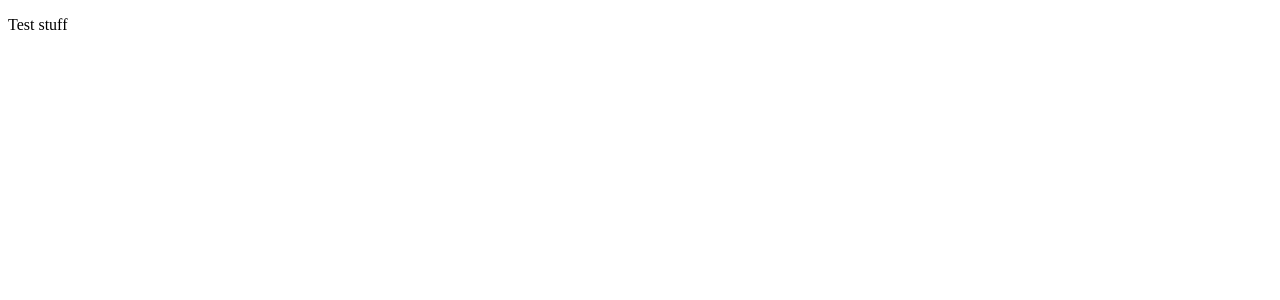
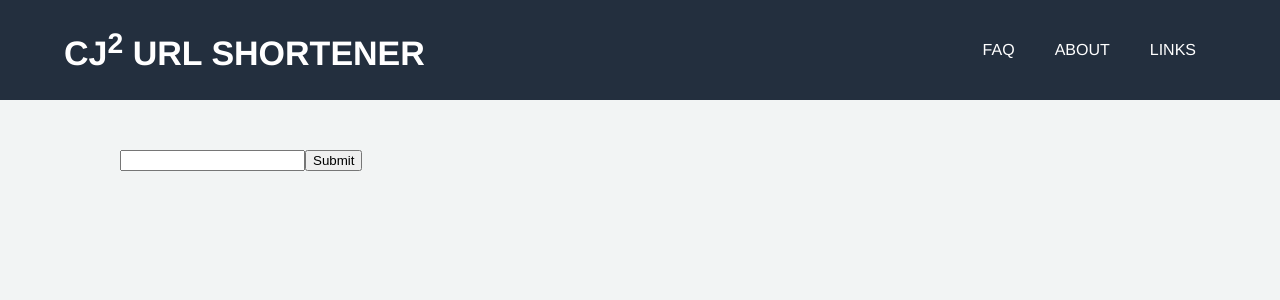
Before and after one commit to cj2-site/cj2_frontend, a React (Create React App) app: page / in a window 1280 px wide. Shown: the top 300 px of the page. Built offline with nearby package versions, Linux system fonts and the light colour scheme; a web font is replaced by a local one.

Commit message:
front end basics and header

```diff
--- a/package.json
+++ b/package.json
@@ -6,7 +6,8 @@
     "node-sass": "^4.12.0",
     "react": "^16.8.6",
     "react-dom": "^16.8.6",
-    "react-scripts": "3.0.1"
+    "react-scripts": "3.0.1",
+    "superagent": "^5.0.5"
   },
   "scripts": {
     "start": "react-scripts start",
--- a/src/components/app.jsx
+++ b/src/components/app.jsx
@@ -1,13 +1,33 @@
 import React from 'react';
+import Header from './header.jsx';
+import SubmitURL from './submiturl.jsx';
+import OutputURL from './outputurl.jsx';
 
-function App() {
-  return (
-    <div className="App">
-      <header className="App-header">
-        <p>Test stuff</p>
-      </header>
-    </div>
-  );
+class App extends React.Component {
+  constructor(props) {
+    super(props);
+    this.state = {
+      tinyURL: '',
+      backendURL: 'https://cj2.site',
+    };
+  }
+
+  updateTinyURL = (tinyURL) => {
+    this.setState({tinyURL});
+  }
+
+  render() {
+    return (
+      <>
+        <Header />
+        <main>
+          {this.state.tinyURL === '' ?
+          <SubmitURL updateTinyURL={this.updateTinyURL} /> :
+          <OutputURL tinyURL={this.state.tinyURL}/> }
+        </main>
+      </>
+    );
+  }
 }
 
 export default App;
--- /dev/null
+++ b/src/components/header.jsx
@@ -0,0 +1,18 @@
+import React from 'react';
+
+const Header = () => {
+  return (
+    <header className="primary-nav">
+      <nav>
+        <h1><a href="#">CJ<sup>2</sup> URL SHORTENER</a></h1>
+        <ul>
+          <li><a href="#">FAQ</a></li>
+          <li><a href="#">ABOUT</a></li>
+          <li><a href="#">LINKS</a></li>
+        </ul>
+      </nav>
+    </header>
+  );
+}
+
+export default Header;
--- /dev/null
+++ b/src/components/outputurl.jsx
@@ -0,0 +1,30 @@
+import React from 'react';
+
+
+class OutputURL extends React.Component {
+  constructor(props) {
+    super(props);
+  }
+
+  copyToClipBoard = () => {
+    const el = document.createElement('textarea');
+    el.value = this.props.tinyURL;
+    document.body.appendChild(el);
+    el.select();
+    document.execCommand('copy');
+    document.body.removeChild(el);
+    alert("Copied the text: " + this.props.tinyURL);
+  }
+
+  render(){
+    return (
+      <>
+        <button onClick={this.copyToClipBoard}>Copy URL</button>
+        <p>{this.props.tinyURL}</p>
+        <button>Create another link</button>
+      </>
+    );
+  }
+}
+
+export default OutputURL;
--- /dev/null
+++ b/src/components/submiturl.jsx
@@ -0,0 +1,40 @@
+import React from 'react';
+import superagent from 'superagent';
+
+
+class SubmitURL extends React.Component {
+  constructor(props) {
+    super(props);
+
+    this.state = {
+      url: '',
+    };
+  }
+
+  handleURL = e => {
+    let url= e.target.value;
+    this.setState({ url });
+  };
+
+  handleSubmit = async e => {
+    e.preventDefault();
+    // API call
+    /* UNCOMMENT THIS WHEN BACKEND IS DONE AND STUFF */
+    // let data = await superagent.get(`https://cj2.site/long-url?data=${this.state.url}`);
+    // let tinyURL = data.body;
+    let tinyURL = 'sdfl.cj2.site';
+    // Update App state
+    this.props.updateTinyURL(tinyURL);
+  };
+
+  render(){
+    return (
+      <form onSubmit={this.handleSubmit}>
+      <input onChange={this.handleURL} />
+      <button>Submit</button>
+    </form>
+    );
+  }
+}
+
+export default SubmitURL;
--- a/src/scss/_base.scss
+++ b/src/scss/_base.scss
@@ -0,0 +1,53 @@
+/*
+This is the main css file.
+CSS in this file will be used across the entire site.
+*/
+
+/****************************
+      FONTS
+*****************************/
+@font-face {
+  font-family: "ember-bold";
+  src: url('/fonts/Amazon_Ember_Bd.ttf');
+}
+
+@font-face {
+  font-family: "ember-reg";
+  src: url('/fonts/Amazon_Ember_Rg.ttf');
+}
+
+@font-face {
+  font-family: "ember-light";
+  src: url('/fonts/Amazon_Ember_Lt.ttf');
+}
+
+/****************************
+      GLOBAL  STYLING
+*****************************/
+
+* {
+  margin: 0;
+  box-sizing: border-box;
+}
+
+body {
+  height: 100vh;
+  background: #F2F4f4;
+}
+
+main {
+  max-width: 1040px;
+  margin: 50px auto;
+}
+
+[class*=" icon-"], [class^=icon-] {
+  display: inline;
+  width: auto;
+  height: auto;
+  line-height: normal;
+  vertical-align: baseline;
+  background-image: none;
+  background-position: 0 0;
+  background-repeat: repeat;
+  margin-top: 0;
+}
--- a/src/scss/_layout.scss
+++ b/src/scss/_layout.scss
@@ -0,0 +1,60 @@
+/****************************
+      HEADER  STYLING
+*****************************/
+
+.primary-nav {
+  background-color: #232f3e;
+  height: 100px;
+  width: 100%;
+  font-family: Arial, Helvetica, sans-serif;
+}
+
+.primary-nav h1 {
+  color: white;
+  float: left;
+  font-family: "ember-bold", Helvetica, Arial, sans-serif;
+  font-size: 34px;
+}
+
+nav {
+  width: 90%;
+  height: 100px;
+  margin: 0 auto;
+  display: flex;
+  flex-flow: row nowrap;
+  justify-content: space-between;
+  align-items: center;
+}
+
+.primary-nav li {
+  display: inline-block;
+  font-family: "ember-reg", Helvetica, Arial, sans-serif;
+  margin: 0 20px;
+}
+
+.primary-nav a {
+  text-decoration: none;
+  color: white;
+}
+
+.primary-nav a:hover {
+  color: #f8991d;
+}
+
+/* secondary nav & contents */
+
+.secondary-nav {
+  display: flex;
+  flex-flow: row nowrap;
+  justify-content: space-between;
+  align-items: center;
+  align-self: flex-start;
+  margin-bottom: 40px;
+  width: 100%;
+}
+
+.page-instructions p {
+  font-family: "ember-reg", Helvetica, Arial, sans-serif;
+  color: #aab7b8;
+  font-size: 22px;
+}
```
Also changed, not shown: 1 other file (tests, documents, lock files or other folders).
